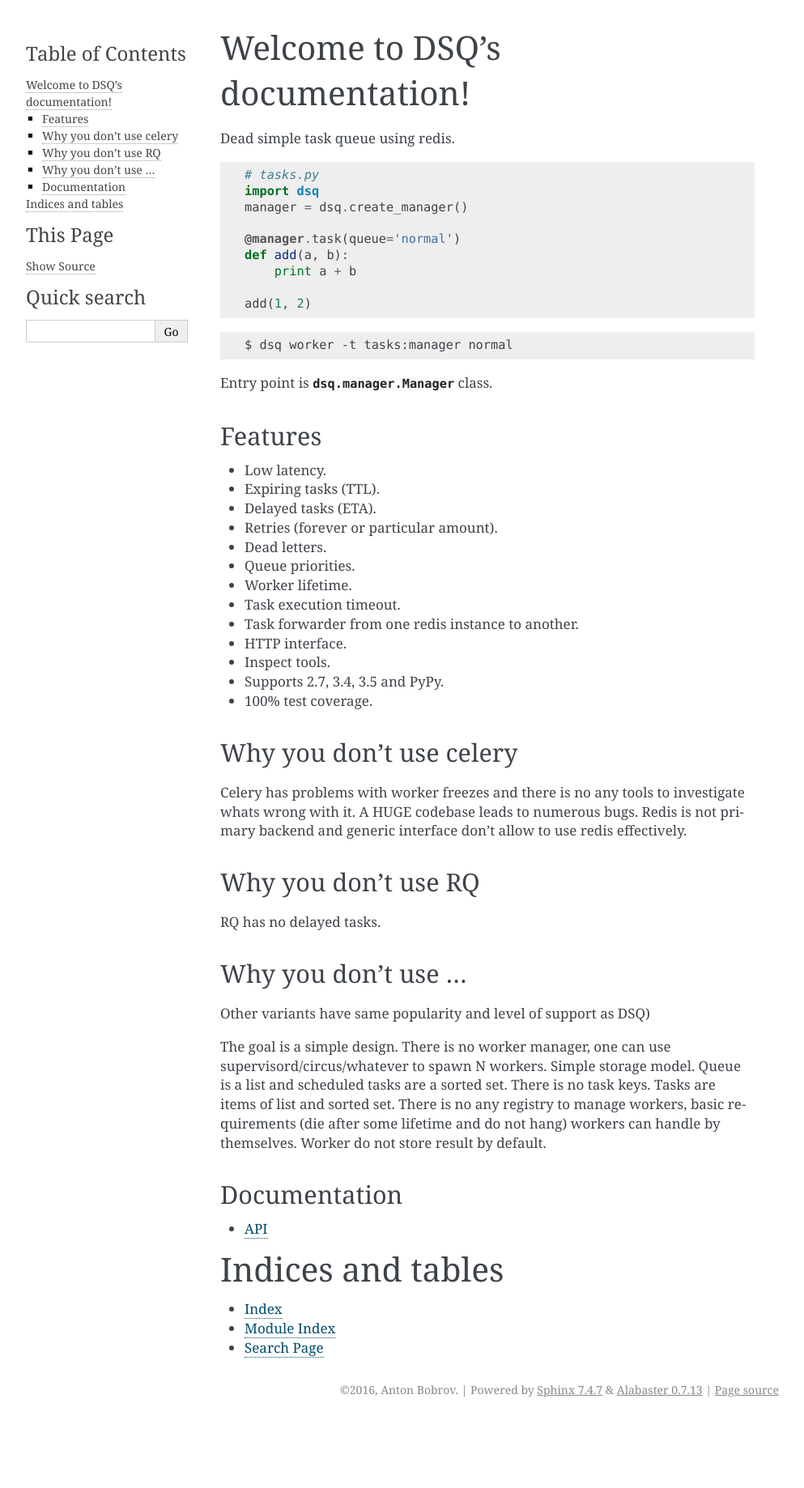
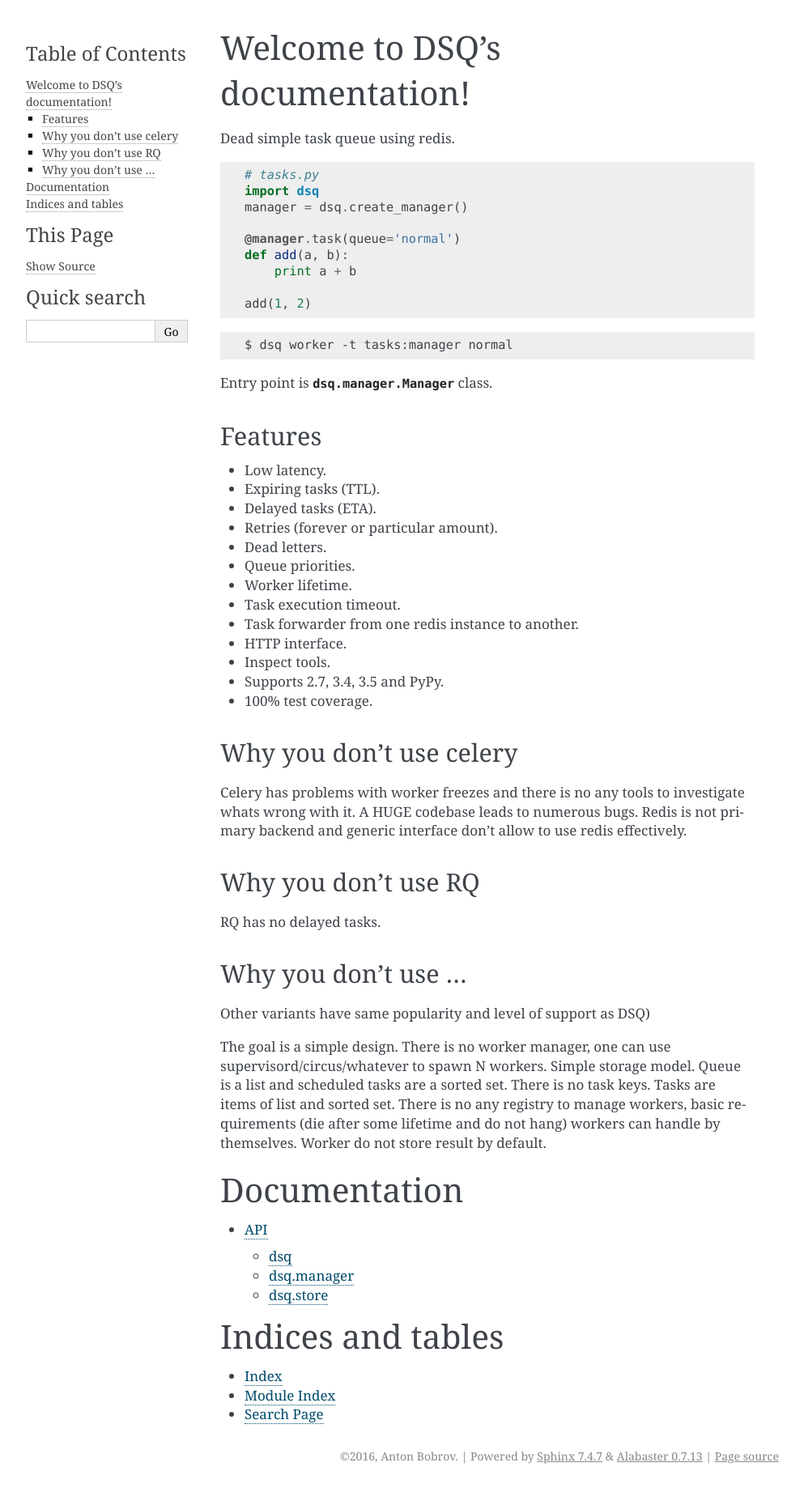
Before and after one commit to baverman/dsq, a Sphinx documentation site: the page built from docs/index.rst, in a window 1280 px wide. Shown: the whole page at 81% size, without its empty margins (148-1141 px from the left). Built offline with Sphinx 7.4.7, drawn with Linux system fonts in a browser that asks for light colours; before the commit the page ends 1756 px from its top, so only the background shows below that.

Commit message:
docs change toc

```diff
--- a/docs/api.rst
+++ b/docs/api.rst
@@ -1,11 +1,22 @@
 API
 ===
+
+dsq
+---
 
 .. automodule:: dsq
    :members:
 
+
+dsq.manager
+-----------
+
 .. automodule:: dsq.manager
    :members:
 
+
+dsq.store
+---------
+
 .. automodule:: dsq.store
    :members:
--- a/docs/index.rst
+++ b/docs/index.rst
@@ -71,7 +71,7 @@ Worker do not store result by default.
 
 
 Documentation
--------------
+=============
 
 .. toctree::
    :maxdepth: 2
```
